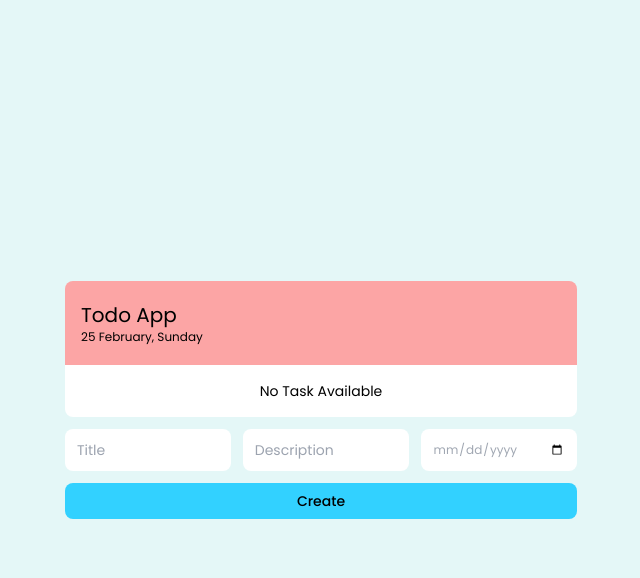
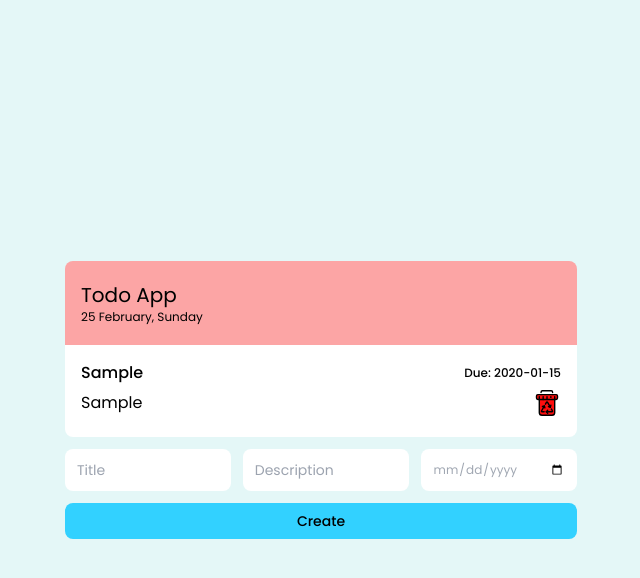
Before and after one commit to DanielUdechukwu/Learnable23_ToDo-App, a plain HTML site: page index.html in a window 1280 px wide. Both pictures are taken after typing "Sample", "Sample", "2020-01-15" into the empty fields and a click on the button "Create". Shown: the whole page, without its empty margins (319-959 px from the left). Drawn offline with nearby package versions, Linux system fonts and the light colour scheme.

Commit message:
:construction: Final Update(I think..)

```diff
--- a/index.html
+++ b/index.html
@@ -17,11 +17,9 @@
         </nav>
       </header>
 
-      <div class="bg-white max-h-44 overflow-scroll rounded-b-lg mb-8 md:mb-3">
+      <div id="container" class="bg-white max-h-44 overflow-scroll rounded-b-lg mb-8 md:mb-3">
         <!-- Task list -->
-        <div id="container" class="no-task flex justify-center items-center py-4">
 
-        </div>
       </div>
 
       <div class="input-form">
--- a/script.js
+++ b/script.js
@@ -2,49 +2,55 @@ let currentDay = document.getElementById('day');
 let currentMonth = document.getElementById('month');
 let currentDate = document.getElementById('date');
 let container = document.getElementById('container');
-let day, month, date;
-let tasks = []
-let renderContainer
+let tasks = [];
+let renderContainer;
 
 const dayNames = ['Sunday', 'Monday', 'Tuesday', 'Wednesday', 'Thursday', 'Friday', 'Saturday'];
 const months = [
   'January', 'February', 'March', 'April', 'May', 'June',
   'July', 'August', 'September', 'October', 'November', 'December'
-]
+];
 
-const getDateData = new Date()
-
-day = dayNames[getDateData.getDay()]
-month = months[getDateData.getMonth()]
-date = getDateData.getDate()
+const getDateData = new Date();
+let day = dayNames[getDateData.getDay()];
+let month = months[getDateData.getMonth()];
+let date = getDateData.getDate();
 
 currentDate.innerHTML = date;
 currentMonth.innerHTML = month;
 currentDay.innerHTML = day;
+console.log(day, month, date);
 
-if (tasks.length === 0) {
-  renderContainer = `<p class="text-sm">No Task Available</p>`
-  container.innerHTML = renderContainer
-}else if (tasks.length > 0) {
-  let allContent = ""; // Accumulate content of all tasks
-  tasks.forEach((items, index) => { // Use forEach for simplicity
-    const {title, description, dueDate} = items;
-    let content = `
-      <div className="py-3 px-4 flex items-center border-b-gray-100 font-light" key={index}>
-        <div className="task w-full">
-          <div className="task-header flex items-center">
-            <h1 className="mr-auto font-medium">${title}</h1>
-            <p className="text-xs font-medium">${dueDate}</p>
-          </div>
-          <div className="details mt-1 flex items-center">
-            <p className="mr-auto text-sm">${description}</p>
-          </div>
+renderContainer = `
+  <div class="flex items-center justify-center py-4">
+    <p class="text-sm font-medium">No Task Available</p>
+  </div>
+`
+container.innerHTML = renderContainer
+
+const renderTasks = () => {
+  if (tasks.length > 0) {
+    let allContent = "";
+    tasks.forEach((items, index) => {
+      const { title, description, dueDate } = items;
+      let content = `
+      <div class="py-4 px-4">
+        <div class="flex justify-between items-center">
+          <p class="font-medium">${title}</p>
+          <p class="text-xs font-medium">Due: ${dueDate}</p>
+        </div>
+        <div class="flex gap-2 my-1 justify-between items-center">
+          <p>${description}</p>
+          <img class="h-7 cursor-pointer" src="./assets/bin.svg" alt="" onClick="deleteTask(${index})">
         </div>
       </div>
       `;
-    allContent += content; // Append content of each task
-  });
-  container.innerHTML = allContent; // Set container content once
+      allContent += content;
+    });
+    container.innerHTML = allContent;
+  } else {
+    container.innerHTML = renderContainer;
+  }
 }
 
 const clearForm = () => {
@@ -57,6 +63,11 @@ const clearForm = () => {
   clearDesc.value = ''
 }
 
+const deleteTask = (index) => {
+  tasks.splice(index, 1);
+  renderTasks();
+}
+
 const submitForm = () => {
   const getDateValue = document.getElementById('due-date').value
   const getTitle = document.getElementById('title').value
@@ -67,6 +78,8 @@ const submitForm = () => {
     dueDate: getDateValue
   })
 
+  renderTasks()
+
   clearForm()
 
   console.log(tasks)
```
Also changed, not shown: assets/bin.svg (added).
